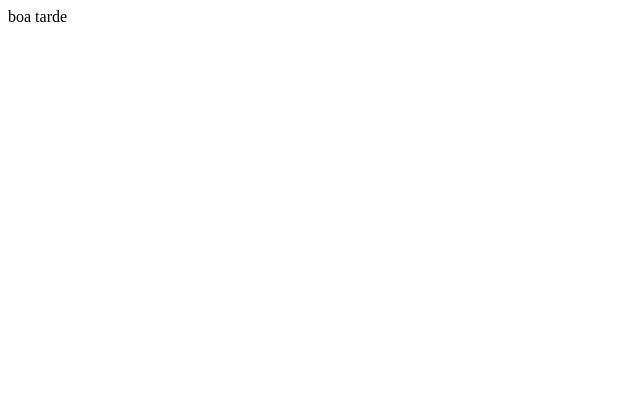
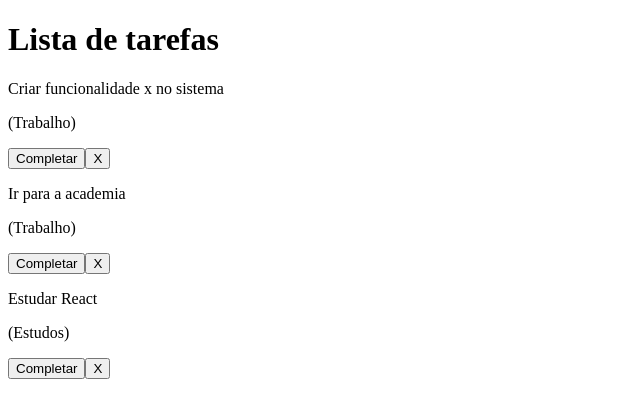
Before and after one commit to Arthur-zct/todo-list, a React (Vite) app: page / in a window 1280 px wide. Shown: the top 418 px of the page, without its empty margins (0-640 px from the left). Built offline with nearby package versions, Linux system fonts and the light colour scheme.

Commit message:
criando um pedaço

```diff
--- a/src/App.jsx
+++ b/src/App.jsx
@@ -21,9 +21,27 @@
       isCompleted: false,
     }
   ]) //dados de inicio
+
+  //o cara do video vai fazer tudo nesse componente, eu vou separar em diferentes componentes pra ficar certo, só passar a cons todos pra eles dps e fica tudo igual
+
   return (
     <div className='app' >
-      boa tarde
+      <h1>Lista de tarefas</h1>
+      <div className='todo-list'>
+        {todos.map((todo)=> (
+          <section>
+            <div className='content'>
+              <p>{todo.text}</p>
+              <p className='category'> ({todo.category}) </p>
+            </div>
+            <div>
+              <button>Completar</button>
+              <button>X</button>
+            </div>
+          </section>
+        ))}
+
+      </div>
     </div>
   )
 }
```
